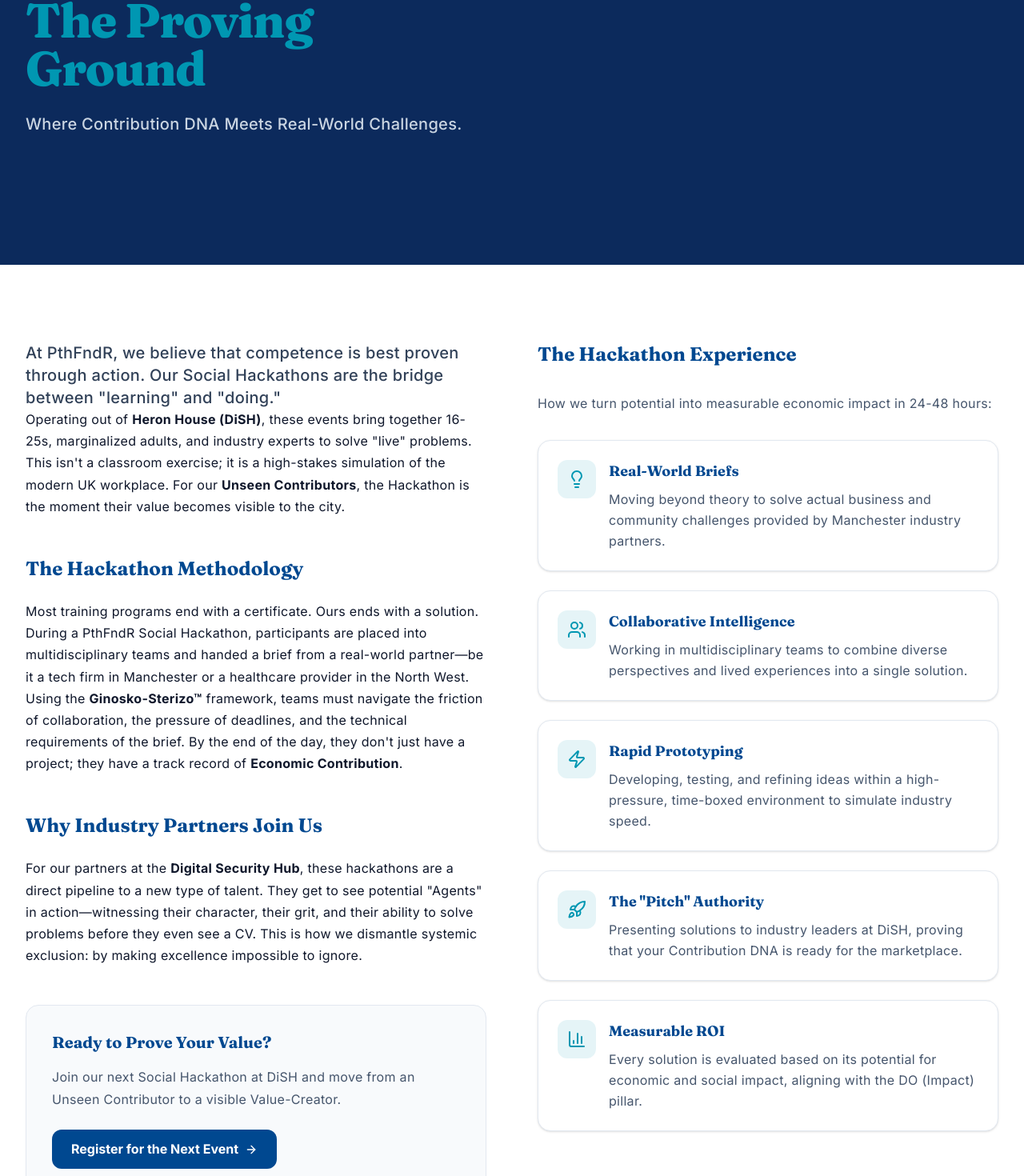
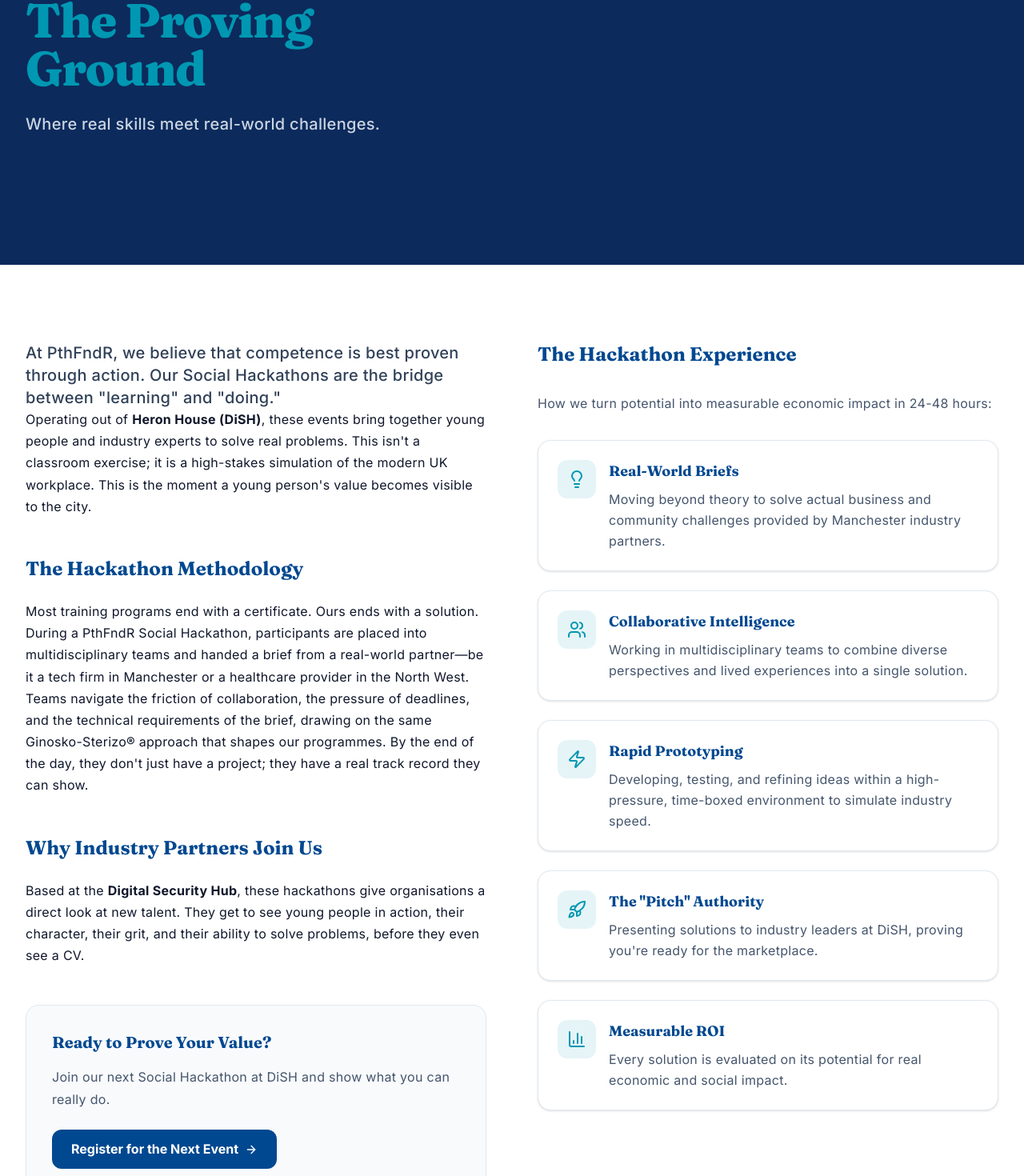
Before and after one commit to Pathfinder-Educational-Limited/PthFndR-Rebuild, a React (Vite) app: page /social-hackathons in a window 1280 px wide. Shown: the part 360-1830 px from the top of the page at 80% size. Built offline with nearby package versions, Linux system fonts and the light colour scheme.

Commit message:
fix: correct SocialHackathon.tsx jargon, adult-content mixing, DiSH claim; tone down Ginosko-Sterizo®

```diff
--- a/src/pages/SocialHackathon.tsx
+++ b/src/pages/SocialHackathon.tsx
@@ -23,12 +23,12 @@ export default function SocialHackathon() {
     {
       name: 'The "Pitch" Authority',
       icon: Rocket,
-      description: 'Presenting solutions to industry leaders at DiSH, proving that your Contribution DNA is ready for the marketplace.',
+      description: "Presenting solutions to industry leaders at DiSH, proving you're ready for the marketplace.",
     },
     {
       name: 'Measurable ROI',
       icon: BarChart3,
-      description: 'Every solution is evaluated based on its potential for economic and social impact, aligning with the DO (Impact) pillar.',
+      description: 'Every solution is evaluated on its potential for real economic and social impact.',
     }
   ];
 
@@ -59,7 +59,7 @@ export default function SocialHackathon() {
                 <span className="text-pth-cyan">The Proving Ground</span>
               </h1>
               <p className="text-xl leading-8 text-slate-300 font-medium">
-                Where Contribution DNA Meets Real-World Challenges.
+                Where real skills meet real-world challenges.
               </p>
             </motion.div>
           </div>
@@ -83,7 +83,7 @@ export default function SocialHackathon() {
                 At PthFndR, we believe that competence is best proven through action. Our Social Hackathons are the bridge between "learning" and "doing."
               </p>
               <p>
-                Operating out of <strong>Heron House (DiSH)</strong>, these events bring together 16-25s, marginalized adults, and industry experts to solve "live" problems. This isn't a classroom exercise; it is a high-stakes simulation of the modern UK workplace. For our <strong>Unseen Contributors</strong>, the Hackathon is the moment their value becomes visible to the city.
+                Operating out of <strong>Heron House (DiSH)</strong>, these events bring together young people and industry experts to solve real problems. This isn't a classroom exercise; it is a high-stakes simulation of the modern UK workplace. This is the moment a young person's value becomes visible to the city.
               </p>
 
               <h3 className="text-2xl font-heading font-bold text-pth-navy mt-12 mb-6">The Hackathon Methodology</h3>
@@ -91,17 +91,17 @@ export default function SocialHackathon() {
                 Most training programs end with a certificate. Ours ends with a solution. During a PthFndR Social Hackathon, participants are placed into multidisciplinary teams and handed a brief from a real-world partner—be it a tech firm in Manchester or a healthcare provider in the North West.
               </p>
               <p>
-                Using the <strong>Ginosko-Sterizo™</strong> framework, teams must navigate the friction of collaboration, the pressure of deadlines, and the technical requirements of the brief. By the end of the day, they don't just have a project; they have a track record of <strong>Economic Contribution</strong>.
+                Teams navigate the friction of collaboration, the pressure of deadlines, and the technical requirements of the brief, drawing on the same Ginosko-Sterizo® approach that shapes our programmes. By the end of the day, they don't just have a project; they have a real track record they can show.
               </p>
 
               <h3 className="text-2xl font-heading font-bold text-pth-navy mt-12 mb-6">Why Industry Partners Join Us</h3>
               <p>
-                For our partners at the <strong>Digital Security Hub</strong>, these hackathons are a direct pipeline to a new type of talent. They get to see potential "Agents" in action—witnessing their character, their grit, and their ability to solve problems before they even see a CV. This is how we dismantle systemic exclusion: by making excellence impossible to ignore.
+                Based at the <strong>Digital Security Hub</strong>, these hackathons give organisations a direct look at new talent. They get to see young people in action, their character, their grit, and their ability to solve problems, before they even see a CV.
               </p>
 
               <div className="mt-12 p-8 bg-slate-50 rounded-2xl border border-slate-200">
                 <h4 className="text-xl font-heading font-bold text-pth-navy mb-4">Ready to Prove Your Value?</h4>
-                <p className="text-slate-600 mb-6">Join our next Social Hackathon at DiSH and move from an Unseen Contributor to a visible Value-Creator.</p>
+                <p className="text-slate-600 mb-6">Join our next Social Hackathon at DiSH and show what you can really do.</p>
                 <Link
                   to="/contact"
                   className="inline-flex items-center justify-center gap-2 px-6 py-3 rounded-xl bg-pth-navy text-white font-bold hover:bg-pth-cyan transition-colors"
```
